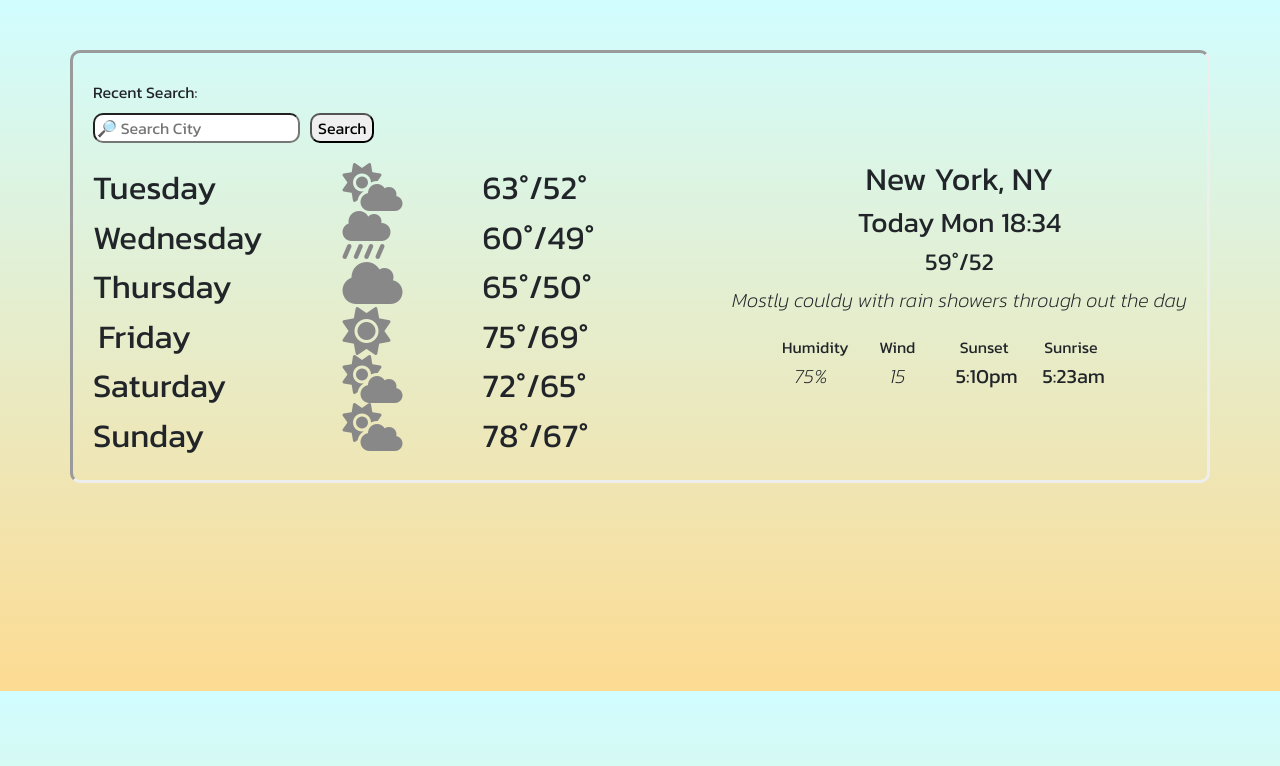
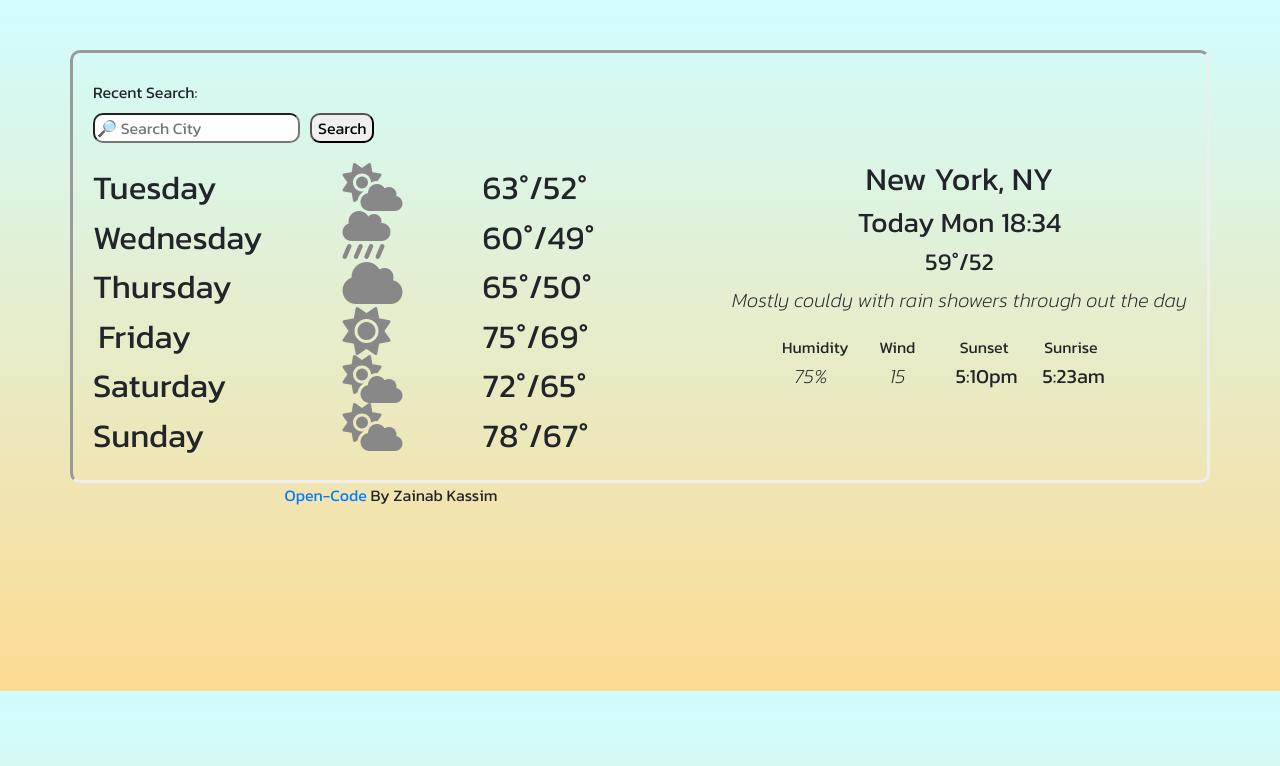
Before and after one commit to Zokassim/My-Weather-App-Project, a plain HTML site: page index.html in a window 1280 px wide. Drawn offline with nearby package versions, Linux system fonts and the light colour scheme.

Commit message:
Included Git hub link and formated in css

```diff
--- a/index.html
+++ b/index.html
@@ -107,6 +107,13 @@
         </div>
       </div>
     </div>
+
+    <div class="github">
+      <a href="https://github.com/Zokassim/My-Weather-App-Project">
+        Open-Code
+      </a>
+      By Zainab Kassim
+    </div>
     <script src="index.js"></script>
   </body>
 </html>
--- a/style.css
+++ b/style.css
@@ -78,3 +78,8 @@ p {
   text-align: center;
   font-size: 20px;
 }
+.github {
+  display: block;
+  margin: 0 auto;
+  text-align: center;
+}
```
